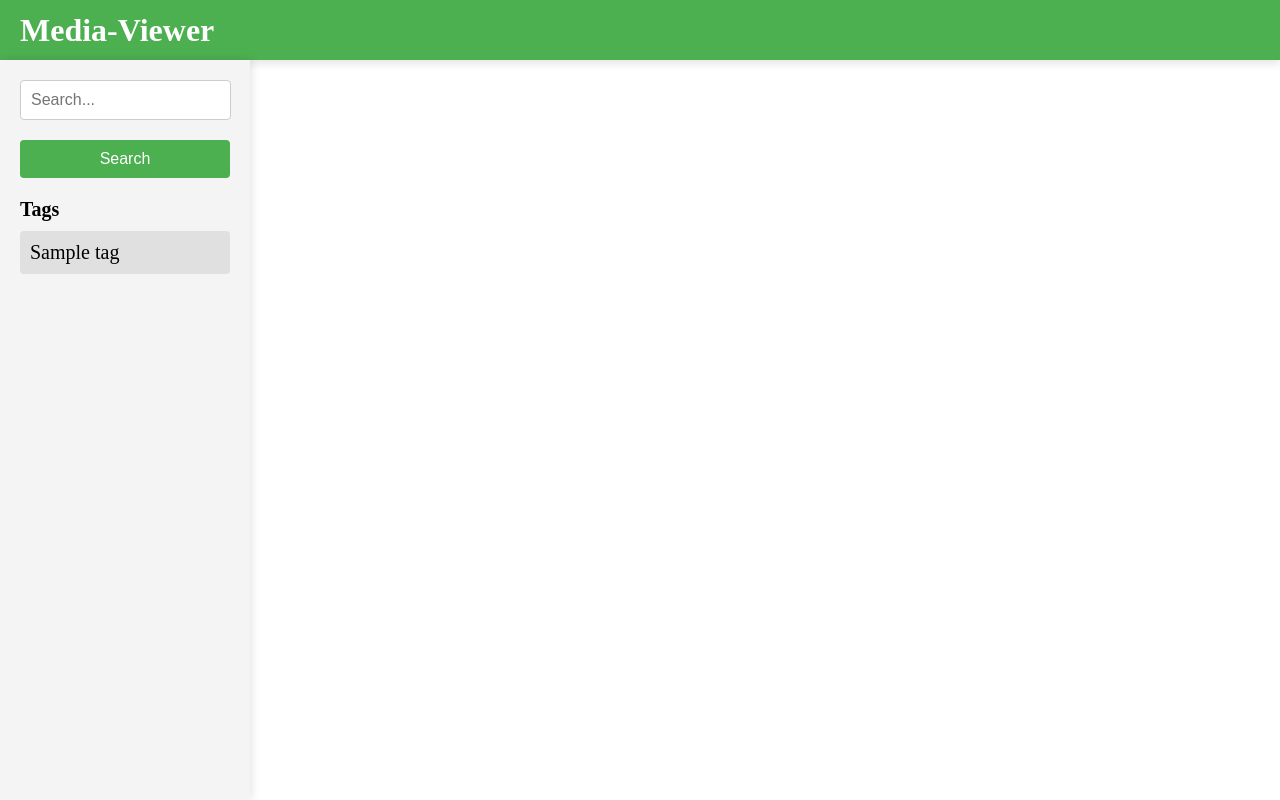
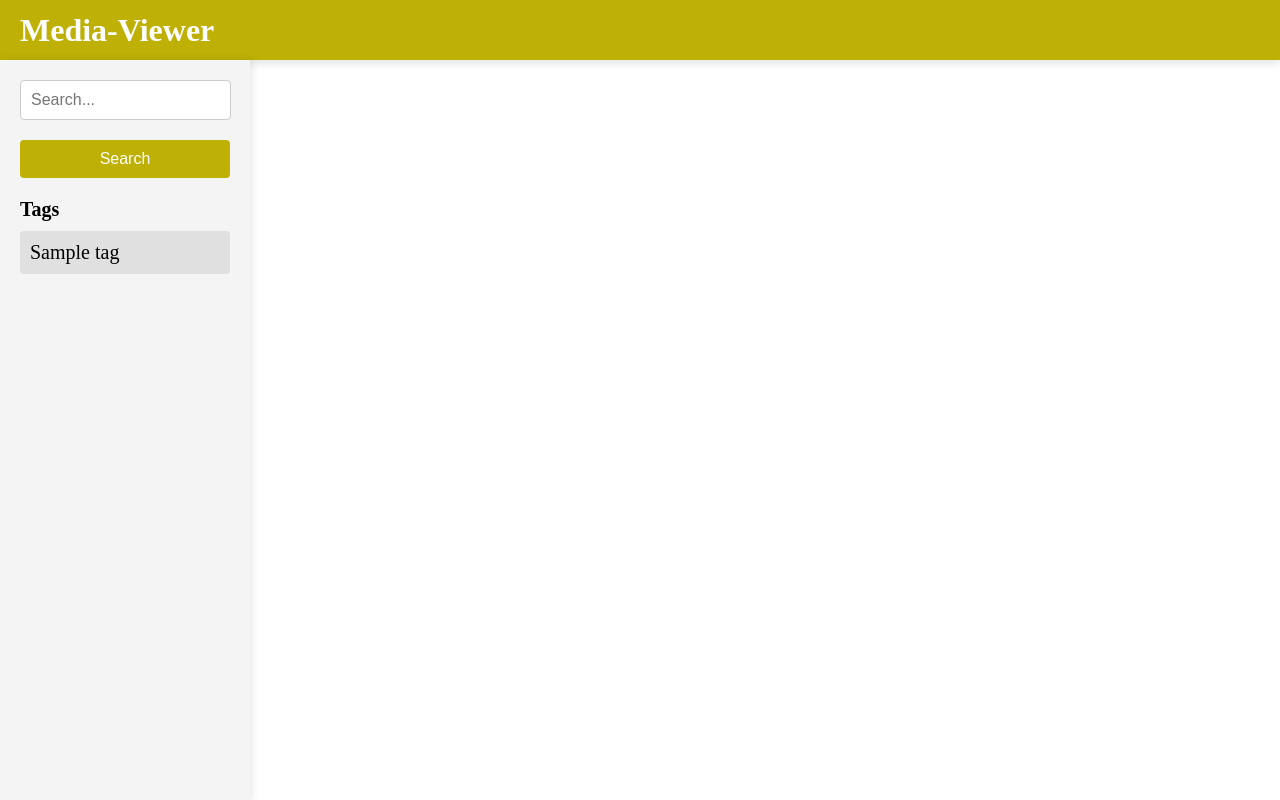
Before and after one commit to cysorn/media-viewer, a Spring app: template src/main/resources/templates/index.html in a window 1280 px wide. Run offline with Thymeleaf, Linux system fonts and the light colour scheme; the template is opened without the code that fills it: most values are stand-ins (such as "Sample title", 1, 10 or a date in 2020); data that the repository does not hold is empty.

Commit message:
Trivial changes

```diff
--- a/src/main/resources/static/style.css
+++ b/src/main/resources/static/style.css
@@ -23,7 +23,7 @@ html, body {
 .top-container {
     width: 100%;
     padding: 10px 20px;  /* Reduced padding to restore original height */
-    background-color: #4CAF50; /* Green background */
+    background-color: #bfb006;
     color: white;
     display: flex;
     align-items: center;
@@ -239,7 +239,7 @@ video:not(.full-screen) {
     width: 100%;
     padding: 10px;
     font-size: 16px;
-    background-color: #4CAF50; /* Green background */
+    background-color: #bfb006;
     color: white;
     border: none;
     border-radius: 4px;
@@ -250,7 +250,7 @@ video:not(.full-screen) {
 }
 
 .search-button:hover {
-    background-color: #45a049; /* Darker green on hover */
+    background-color: #918606; /* Darker button on hover */
 }
 
 
```
